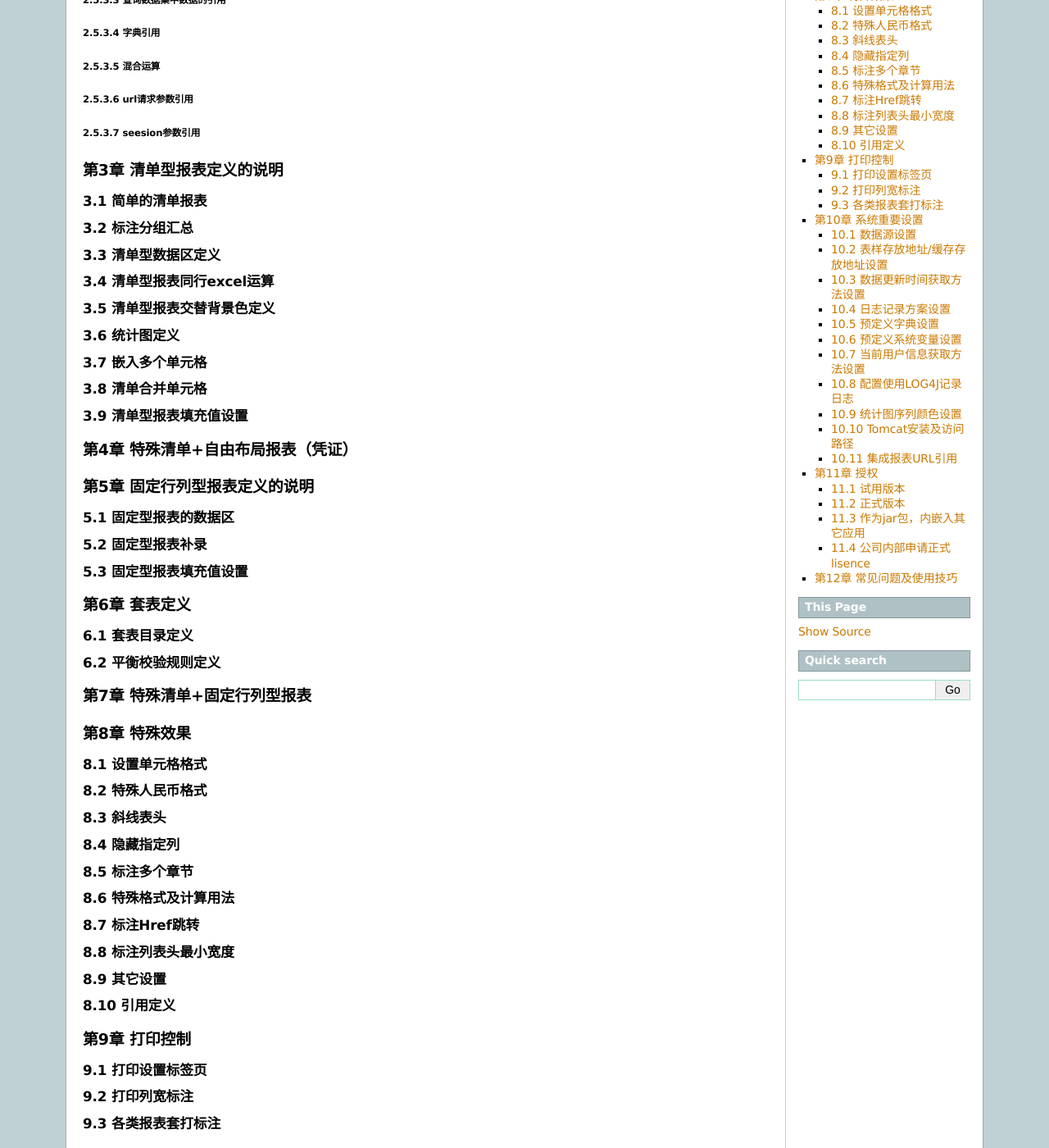
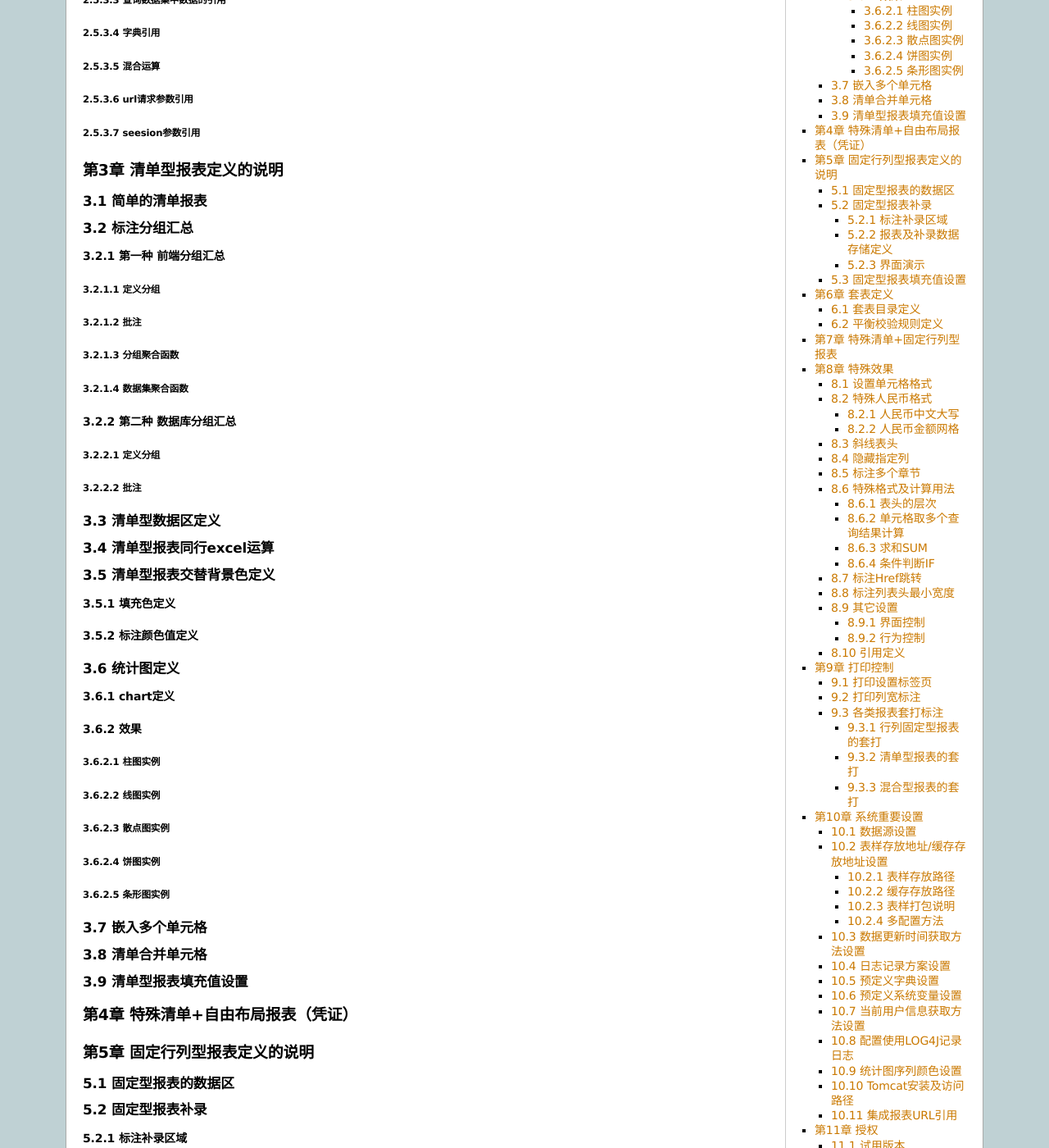
Before and after one commit to bicenter2019/bicenter-doc, a Sphinx documentation site: the page built from source/bicenter.rst, in a window 1280 px wide and 1400 px high, scrolled down 1810 px. Shown: the whole window at 82% size. Built offline with Sphinx 7.4.7, drawn with Linux system fonts in a browser that asks for light colours; some of the changed text lies outside the part shown.

Commit message:
Add files via upload

```diff
--- a/source/bicenter.rst
+++ b/source/bicenter.rst
@@ -105,14 +105,48 @@ BICENTER 自由报表帮助手册
 ~~~~~~~~~~~~~~~~~~~~~~~~~~~
 3.2	标注分组汇总
 ~~~~~~~~~~~~~~~~~~~~~~~~~~~
+3.2.1	第一种 前端分组汇总
+....................................
+3.2.1.1	定义分组
+'''''''''''''''''''''''''
+3.2.1.2	批注
+'''''''''''''''''''''''''''''''
+3.2.1.3	分组聚合函数
+'''''''''''''''''''''''''''''''
+3.2.1.4	数据集聚合函数
+'''''''''''''''''''''''''''''''
+3.2.2	第二种 数据库分组汇总
+....................................
+3.2.2.1	定义分组
+'''''''''''''''''''''''''''''''
+3.2.2.2	批注
+'''''''''''''''''''''''''''''''
 3.3	清单型数据区定义
 ~~~~~~~~~~~~~~~~~~~~~~~~~~~
 3.4	清单型报表同行excel运算
 ~~~~~~~~~~~~~~~~~~~~~~~~~~~
 3.5	清单型报表交替背景色定义
 ~~~~~~~~~~~~~~~~~~~~~~~~~~~
+3.5.1	填充色定义
+............................
+3.5.2	标注颜色值定义
+............................
 3.6	统计图定义
 ~~~~~~~~~~~~~~~~~~~~~~~~~~~
+3.6.1	chart定义
+............................
+3.6.2	效果
+............................
+3.6.2.1	柱图实例
+''''''''''''''''''''''''''''''''''''''
+3.6.2.2	线图实例
+''''''''''''''''''''''''''''''''''''''
+3.6.2.3	散点图实例
+''''''''''''''''''''''''''''''''''''''
+3.6.2.4	饼图实例
+''''''''''''''''''''''''''''''''''''''
+3.6.2.5	条形图实例
+''''''''''''''''''''''''''''''''''''''
 3.7	嵌入多个单元格
 ~~~~~~~~~~~~~~~~~~~~~~~~~~~
 3.8	清单合并单元格
@@ -127,6 +161,12 @@ BICENTER 自由报表帮助手册
 ~~~~~~~~~~~~~~~~~~~~~~~~~~~
 5.2	固定型报表补录
 ~~~~~~~~~~~~~~~~~~~~~~~~~~~
+5.2.1	标注补录区域
+...................................
+5.2.2	报表及补录数据存储定义
+...................................
+5.2.3	界面演示
+...................................
 5.3	固定型报表填充值设置
 ~~~~~~~~~~~~~~~~~~~~~~~~~~~
 第6章	套表定义
@@ -143,6 +183,10 @@ BICENTER 自由报表帮助手册
 ~~~~~~~~~~~~~~~~~~~~~~~~~~~
 8.2	特殊人民币格式
 ~~~~~~~~~~~~~~~~~~~~~~~~~~~
+8.2.1	人民币中文大写
+...............................
+8.2.2	人民币金额网格
+...............................
 8.3	斜线表头
 ~~~~~~~~~~~~~~~~~~~~~~~~~~~
 8.4	隐藏指定列
@@ -151,12 +195,24 @@ BICENTER 自由报表帮助手册
 ~~~~~~~~~~~~~~~~~~~~~~~~~~~
 8.6	特殊格式及计算用法
 ~~~~~~~~~~~~~~~~~~~~~~~~~~~
+8.6.1	表头的层次
+...............................
+8.6.2	单元格取多个查询结果计算
+..................................
+8.6.3	求和SUM
+..................................
+8.6.4	条件判断IF
+..................................
 8.7	标注Href跳转
 ~~~~~~~~~~~~~~~~~~~~~~~~~~~
 8.8	标注列表头最小宽度
 ~~~~~~~~~~~~~~~~~~~~~~~~~~~
 8.9	其它设置
 ~~~~~~~~~~~~~~~~~~~~~~~~~~~
+8.9.1	界面控制
+...................
+8.9.2	行为控制
+...................
 8.10	引用定义
 ~~~~~~~~~~~~~~~~~~~~~~~~~~~
 第9章	打印控制
@@ -167,12 +223,27 @@ BICENTER 自由报表帮助手册
 ~~~~~~~~~~~~~~~~~~~~~~~~~~~
 9.3	各类报表套打标注
 ~~~~~~~~~~~~~~~~~~~~~~~~~~~
+9.3.1	行列固定型报表的套打
+................................
+9.3.2	清单型报表的套打
+................................
+9.3.3	混合型报表的套打
+................................
+
 第10章	系统重要设置
 --------------------------
 10.1	数据源设置
 ~~~~~~~~~~~~~~~~~~~~~~~~~~~
 10.2	表样存放地址/缓存存放地址设置
 ~~~~~~~~~~~~~~~~~~~~~~~~~~~~~~~~~~~~~~~~~~~
+10.2.1	表样存放路径
+...........................
+10.2.2	缓存存放路径
+...........................
+10.2.3	表样打包说明
+...........................
+10.2.4	多配置方法
+.............................
 10.3	数据更新时间获取方法设置
 ~~~~~~~~~~~~~~~~~~~~~~~~~~~~~~~~~~~~~~~~~~~
 10.4	日志记录方案设置
```
